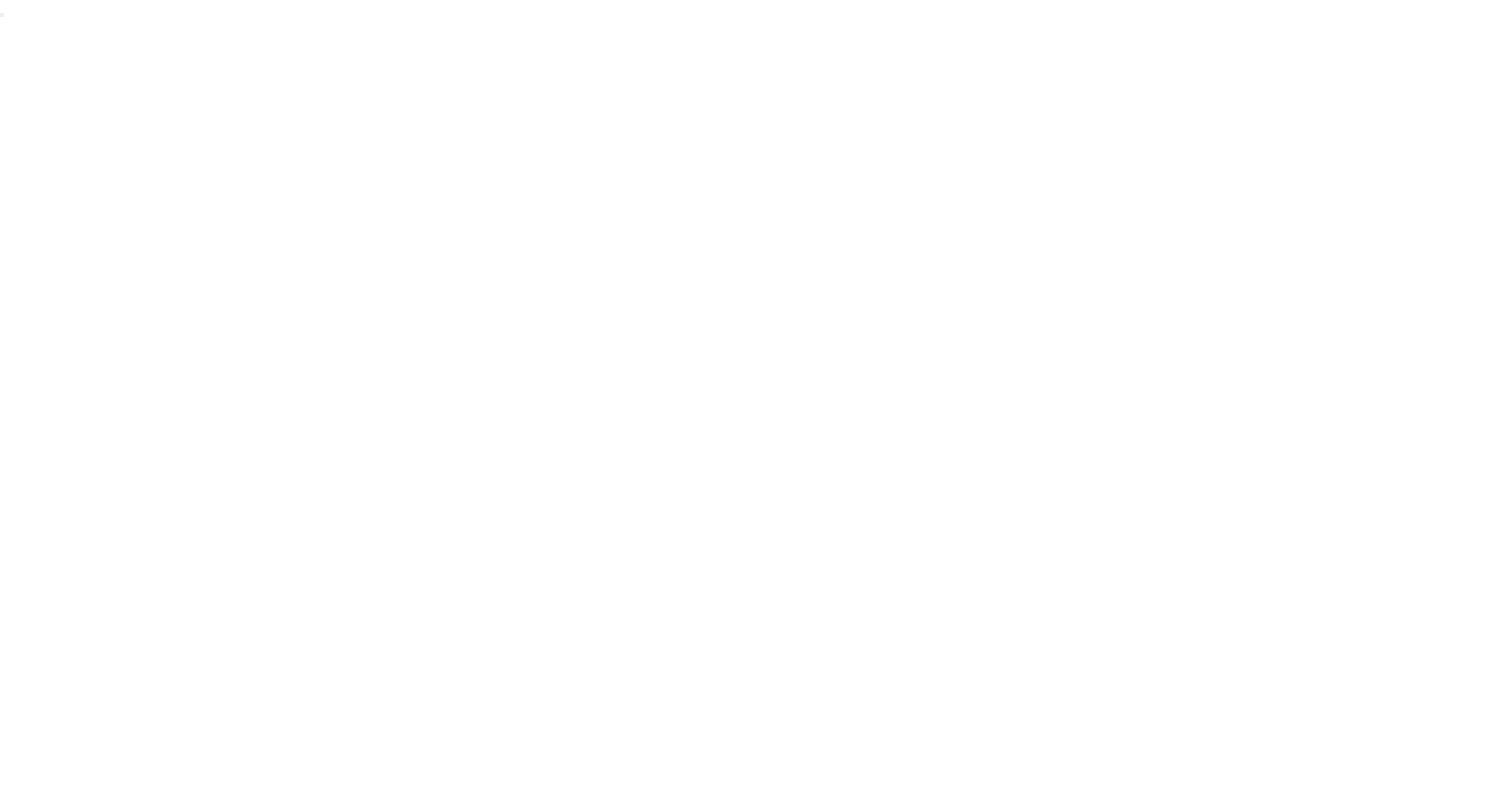
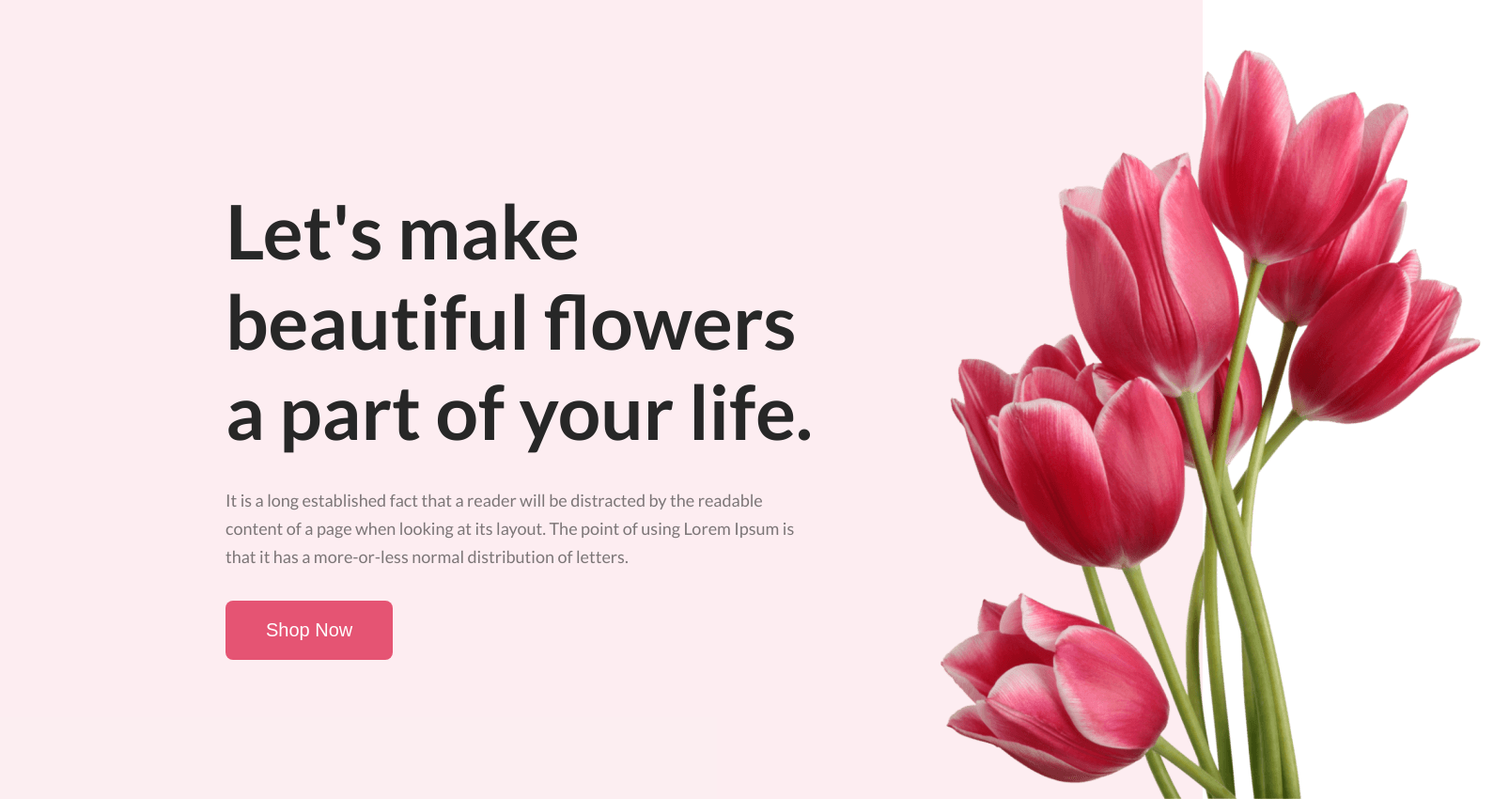
Before and after one commit to ShohanJoardder/Flower-Shop, a plain HTML site: page index.html in a window 1280 px wide. Shown: the whole page at 94% size, 1606 px wide, since content can reach past the window. Before the commit the page ends 800 px from the top, so only its background shows below. Drawn offline with Linux system fonts and the light colour scheme.

Commit message:
banner added

```diff
--- a/assets/css/style.css
+++ b/assets/css/style.css
@@ -7,3 +7,45 @@ body{
     padding: 0;
 }
 /* Global Class*/
+.desc{
+    color: rgba(39, 39, 39, 0.60);
+    font-size: 18px;
+    font-weight: 400;
+    line-height: 30px;
+}
+.btn{
+    background: #E55473;
+    color: #fff;
+    font-size: 20px;
+    border-radius: 8px;
+    padding: 20px 43px;
+    border: 0;
+}
+/* Banner */
+.banner{
+    display: flex;
+    background: rgba(229, 84, 115, 0.10);
+    padding: 0 240px;
+}
+.banner-container{
+    padding: 197px 97px 147px 0;
+}
+.banner-title{
+    color: #272727;
+    font-size: 80px;
+    font-weight: 800;
+    margin-bottom: 0;
+}
+.banner-desc{
+    margin-top: 32px;
+    margin-bottom: 0;
+    width: 634px;
+}
+.banner-btn{
+    margin-top: 32px;
+}
+.banner img{
+    width: 635px;
+    height: 800px;
+    margin-top: 50px;
+}
--- a/index.html
+++ b/index.html
@@ -13,10 +13,11 @@
     <header>
         <div class="banner">
             <div class="banner-container">
-                <h1 class="banner-title"></h1>
-                <p class="banner-desc"></p>
-                <button class="btn"></button>
+                <h1 class="banner-title">Let's make beautiful flowers a part of your life.</h1>
+                <p class="banner-desc desc">It is a long established fact that a reader will be distracted by the readable content of a page when looking at its layout. The point of using Lorem Ipsum is that it has a more-or-less normal distribution of letters.</p>
+                <button class="banner-btn btn">Shop Now</button>
             </div>
+            <img  src="./assets/image/pngwing 10.png" alt="">
         </div>
     </header>
     <main></main>
```
